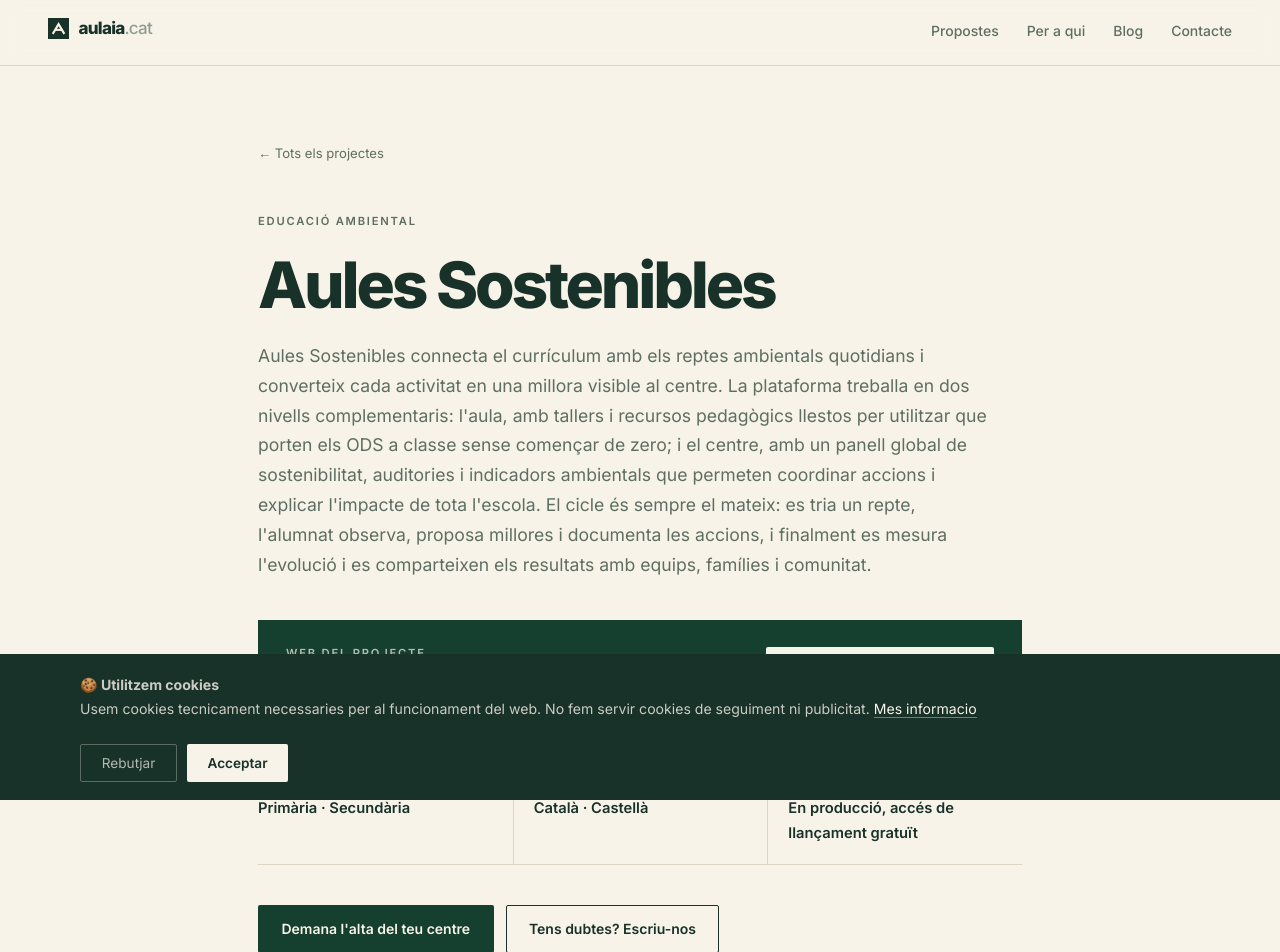
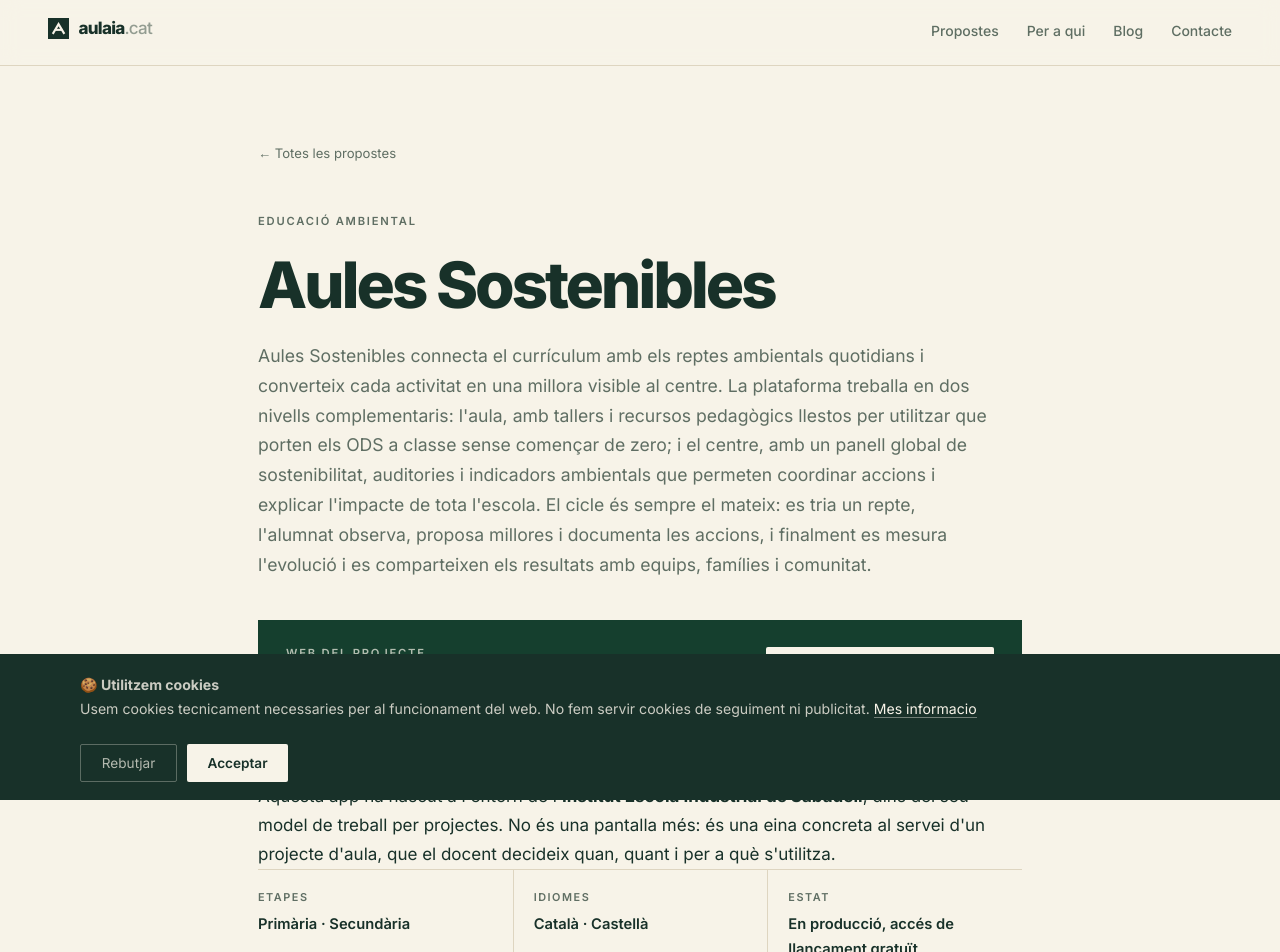
Before and after one commit to MYfabio/aulaia-cat, a Next.js app: page /apps/aules-sostenibles in a window 1280 px wide. Shown: the top 952 px of the page. Built offline with nearby package versions, Linux system fonts and the light colour scheme.

Commit message:
Landing d'app: bloc d'origen (Escola Industrial) i marc d'ús de pantalles

```diff
--- a/app/apps/[slug]/page.js
+++ b/app/apps/[slug]/page.js
@@ -51,7 +51,7 @@ export default async function AppLanding({ params }) {
   return (
     <div className="landing">
       <Jsonld app={app} />
-      <Link href="/#apps" className="landing-back">← Tots els projectes</Link>
+      <Link href="/#apps" className="landing-back">← Totes les propostes</Link>
       <span className="landing-tag">{app.categoria}</span>
       <h1>{app.nom}</h1>
       <p className="landing-desc">{app.descripcio}</p>
@@ -72,6 +72,11 @@ export default async function AppLanding({ params }) {
           <p>{app.estatText}{app.domini ? ". El projecte es publicarà a "+app.domini+"." : "."} Si vols que el teu centre hi participi, escriu-nos i t'avisarem.</p>
         </div>
       )}
+
+      <div className="origin-box">
+        <span className="origin-label">Origen de la proposta</span>
+        <p>Aquesta app ha nascut a l'entorn de l'<strong>Institut Escola Industrial de Sabadell</strong>, dins del seu model de treball per projectes. No és una pantalla més: és una eina concreta al servei d'un projecte d'aula, que el docent decideix quan, quant i per a què s'utilitza.</p>
+      </div>
 
       <div className="fact-grid">
         {app.publics?.length>0 && <div className="fact"><span className="fact-k">Etapes</span><span className="fact-v">{app.publics.join(" · ")}</span></div>}
@@ -118,7 +123,7 @@ export default async function AppLanding({ params }) {
 
       {relacionats.length>0 && (
         <>
-          <h2>Altres projectes d'aulaia.cat</h2>
+          <h2>Altres propostes d'aulaia.cat</h2>
           <div className="rel-grid">
             {relacionats.map(r=>(
               <Link key={r.slug} href={"/apps/"+r.slug} className="rel-card">
```
